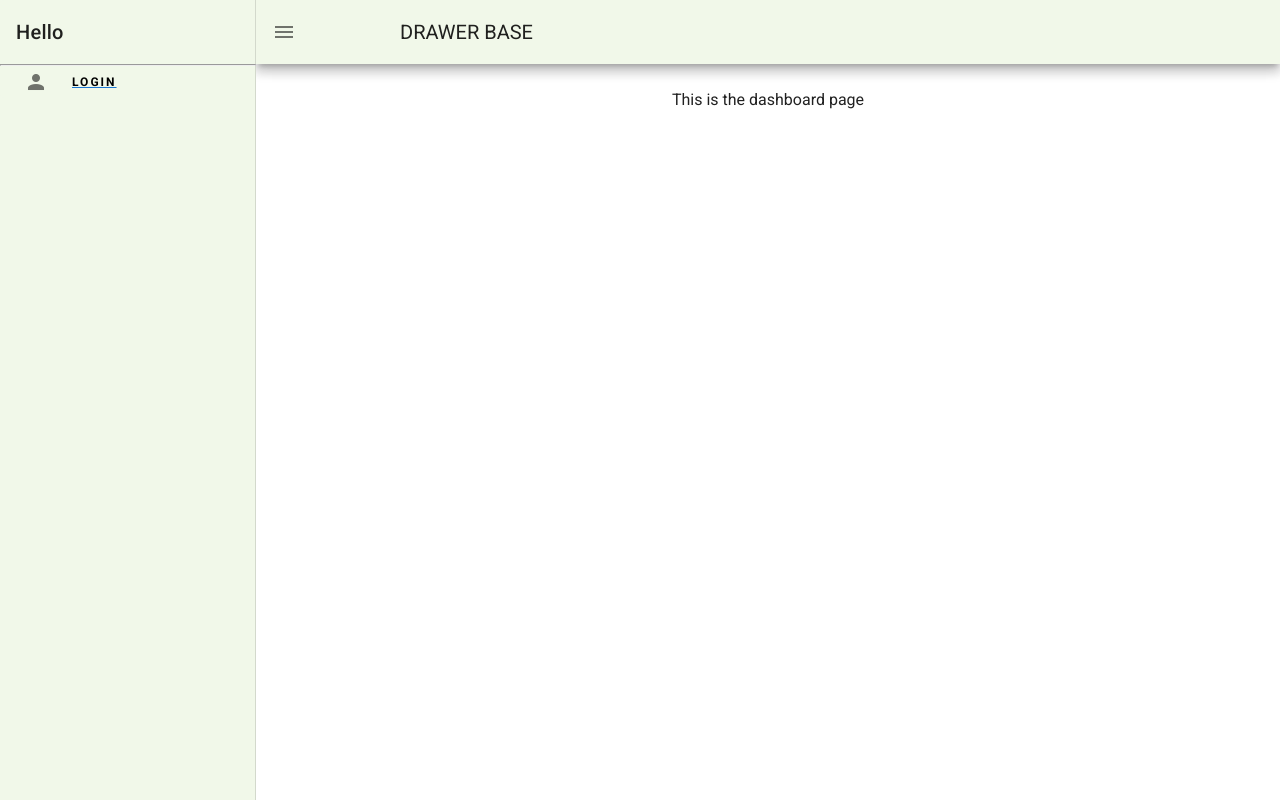
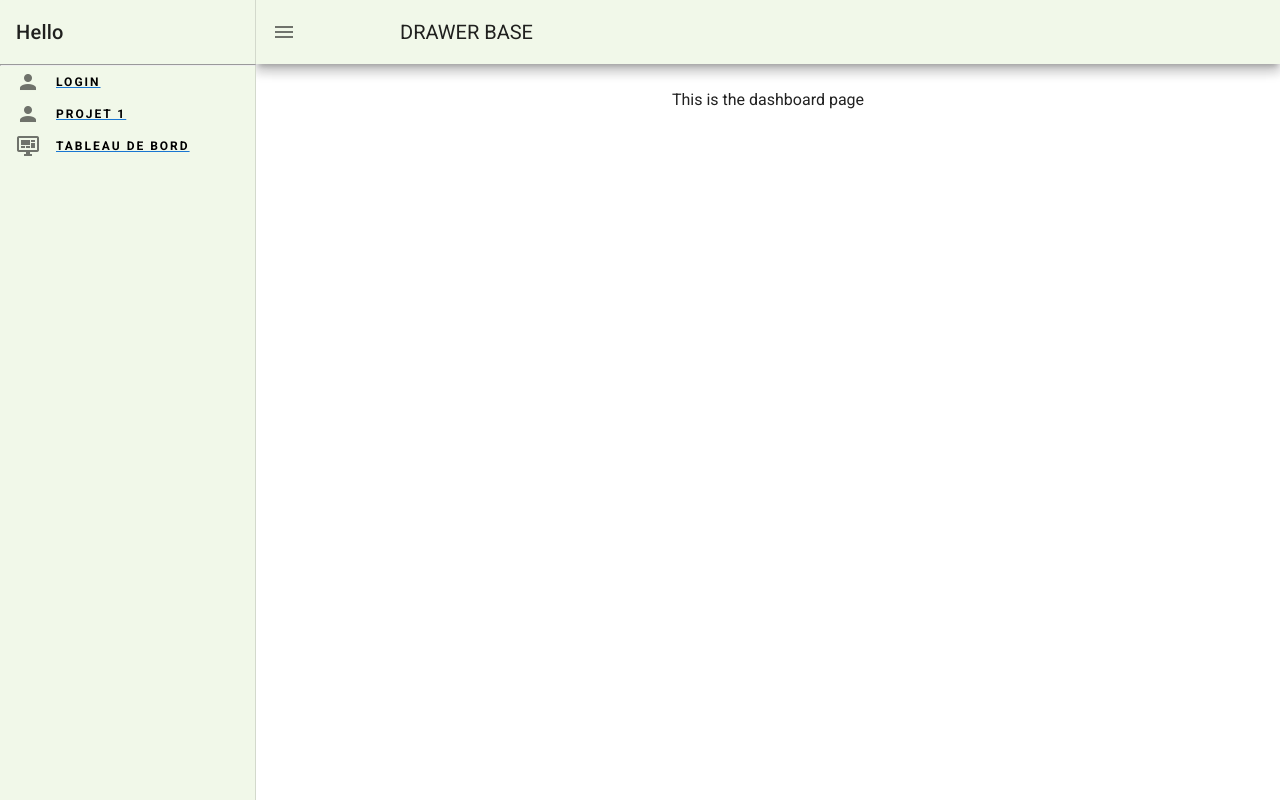
Before and after one commit to MikeWalder/proto-SPA-ML-Flask-Vue, a Vue app in the folder frontend/frontend/: page /dashboard in a window 1280 px wide. Built offline with nearby package versions, Linux system fonts and the light colour scheme.

Commit message:
Finalizing styling login front part

```diff
--- a/frontend/frontend/src/App.vue
+++ b/frontend/frontend/src/App.vue
@@ -6,7 +6,28 @@
       app
       color="light-green lighten-5"
     >
-      <app-nav></app-nav>
+      <v-card flat color="light-green lighten-5">
+        <v-card-title color="light-green">Hello</v-card-title><hr>
+          <router-link to="/">
+              <v-icon class="mx-4">
+                  mdi-account
+              </v-icon>
+              <span class="font-weight-bold overline item-nav my-3">Login</span>
+          </router-link> <br class="my-3">
+          <router-link to="/projet1">
+              <v-icon class="mx-4">
+                  mdi-account
+              </v-icon>
+              <span class="font-weight-bold overline item-nav my-3">Projet 1</span>
+          </router-link> <br class="my-3">
+          <router-link to="/dashboard">
+              <v-icon class="mx-4">
+                  mdi-monitor-dashboard
+              </v-icon>
+              <span class="font-weight-bold overline item-nav my-3">Tableau de bord</span>
+          </router-link>
+      </v-card>
+
     </v-navigation-drawer>
 
     <v-app-bar app elevation="8" color="light-green lighten-5">
@@ -34,15 +55,34 @@
 </template>
 
 <script>
-import AppNav from "./components/AppNav";
+import LoginPoint from "@/components/LoginPoint.vue";
 export default {
   name: "App",
-
+  components: {
+    LoginPoint,
+  },
   data: () => ({
     drawer: null,
+    validateForm: false,
   }),
-  components: {
-    AppNav
+  methods: {
+    changeValid(payload) {
+      console.log(payload.validing)
+      this.validateForm = true;
+      console.log(this.validateForm);
+    }
   }
 };
 </script>
+
+
+<style>
+.item-nav {
+    color: black;
+}
+.item-nav:hover {
+    color: blue;
+    background-color: rgb(119, 191, 119);
+    transition: all 0.4s;
+}
+</style>
--- a/frontend/frontend/src/components/AppNav.vue
+++ b/frontend/frontend/src/components/AppNav.vue
@@ -7,9 +7,9 @@
         </v-icon>
         <span class="font-weight-bold overline item-nav mt-3">Login</span>
     </router-link> <br class="my-3">
-    <router-link to="/dashboard" @loginAccount="validate_log" v-if="validate_log">
+    <router-link to="/dashboard">
         <v-icon class="mx-6">
-            mdi-monitor-dashboard
+            mdi-monitor-dashboard - {{validate_log}}
         </v-icon>
         <span class="font-weight-bold overline item-nav">Tableau de bord</span>
     </router-link>
--- a/frontend/frontend/src/components/LoginPoint.vue
+++ b/frontend/frontend/src/components/LoginPoint.vue
@@ -14,19 +14,19 @@
                         <span class="display-3">Drawer Base</span><br>
                         <span class="overline">Bienvenue, veuillez vous connecter à votre compte</span>
 
-                        <v-form v-model="valid" action="" method="post" @submit="checkLoginForm">
+                        <v-form v-model="valid" action="" method="post">
                             <v-container>
                                 <v-row>
                                     <v-col cols="1"></v-col>
                                     <v-col cols="10">
-                                        <v-text-field v-model="mail" label="E-mail" :rules="emailRules" required>
+                                        <v-text-field id="mailLog" v-model="mail" label="E-mail" :rules="emailRules" required>
                                         </v-text-field>
                                     </v-col>
                                 </v-row>
                                 <v-row>
                                     <v-col cols="1"></v-col>
                                     <v-col cols="10">
-                                        <v-text-field v-model="password" :type="show1 ? 'text' : 'password'" :append-icon="show1 ? 'mdi-eye' : 'mdi-eye-off'" @click:append="show1 = !show1" label="Password" :rules="passRules" required>
+                                        <v-text-field  id="passLog" v-model="password" :type="show1 ? 'text' : 'password'" :append-icon="show1 ? 'mdi-eye' : 'mdi-eye-off'" @click:append="show1 = !show1" label="Password" :rules="passRules" required>
                                         </v-text-field>
                                     </v-col>
                                 </v-row>
@@ -43,9 +43,18 @@
                                 <v-row>
                                     <v-col cols="1"></v-col>
                                     <v-col cols="10 text-center">
-                                        <v-btn color="success" elevation="6" large class="text-center font-weight-bold px-12 py-2" @click="validation(validate_log)">
+                                        <v-btn color="success" elevation="6" large class="text-center font-weight-bold px-12 py-2" @click="sendValidation">
                                         Valider
                                         </v-btn>
+                                        <v-alert color="light-green" class="mt-6" dense dark dismissible transition="scale-transition" v-if="validForm">
+                                            <v-icon class="mr-4">mdi-check-circle</v-icon>
+                                            L'inscription est validée !<br>
+                                            <span class="ml-6">Redirection...</span>
+                                            <v-progress-circular indeterminate color="green" class="ml-6"></v-progress-circular>
+                                        </v-alert>
+                                        <v-alert color="#C51162" class="mt-6" dense dark dismissible transition="scale-transition" v-if="errorForm">
+                                            Les informations entrées sont erronées. Réessayez.
+                                        </v-alert>
                                     </v-col>
                                 </v-row>
                             </v-container>
@@ -60,8 +69,7 @@
 <script>
 
 export default {
-    name: 'login',
-    props: ['validate_log'],
+    name: 'LoginPoint',
     data() {
         return {
             valid: false,
@@ -77,19 +85,36 @@ export default {
                 v => !!v || 'Le mot de passe est requis',
                 v => v.length <= 10 || 'Votre mot de passe doit être inférieur à 10 caractères'
             ],
+            validForm: false,
+            errorForm: false,
         }
     },
     methods: {
-        validation(validate_log) {
+        sendValidation() {
             console.log("Le formulaire est activé")
-            this.$emit('loginAccount', validate_log)
-            validate_log = true
-            console.log(this.validate_log)
-            console.log(this.mail)
+            const mailLog = document.getElementById('mailLog')
+            const passLog = document.getElementById('passLog')
+            //const messageForm = document.querySelector('#messageForm')
+            //console.log(messageForm)
+            console.log(this.validForm)
+            this.$emit('validateForm', {validing: this.validForm})
+
+            if(mailLog != '' && passLog != ''){
+                if(mailLog.value == 'mike_walder@hotmail.fr' && passLog.value == '123456'){
+                    //this.$router.push('/dashboard')
+                    this.validForm = true
+                    console.log("ValidForm est à " + this.validForm)
+
+                    //setTimeout(() => {this.$router.push('/dashboard')}, 1500)
+                }
+                else if(mailLog.value !== 'mike_walder@hotmail.fr' && passLog.value !== '123456') {
+                    this.errorForm = true
+                    console.log(this.errorForm)
+                    setTimeout(() => {this.$router.push({path: '/'})}, 1500)
+                }
+            }
+            //this.$router.push('/dashboard')
         },
-        checkLoginForm: function(e) {
-
-        }
     }
 }
 </script>
```
